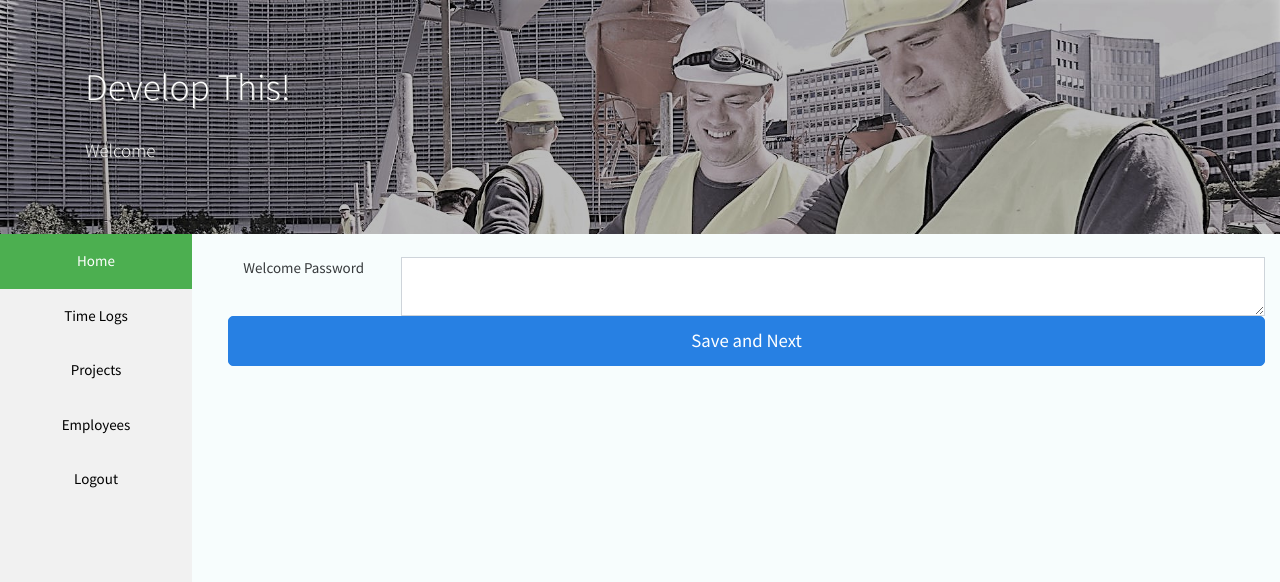
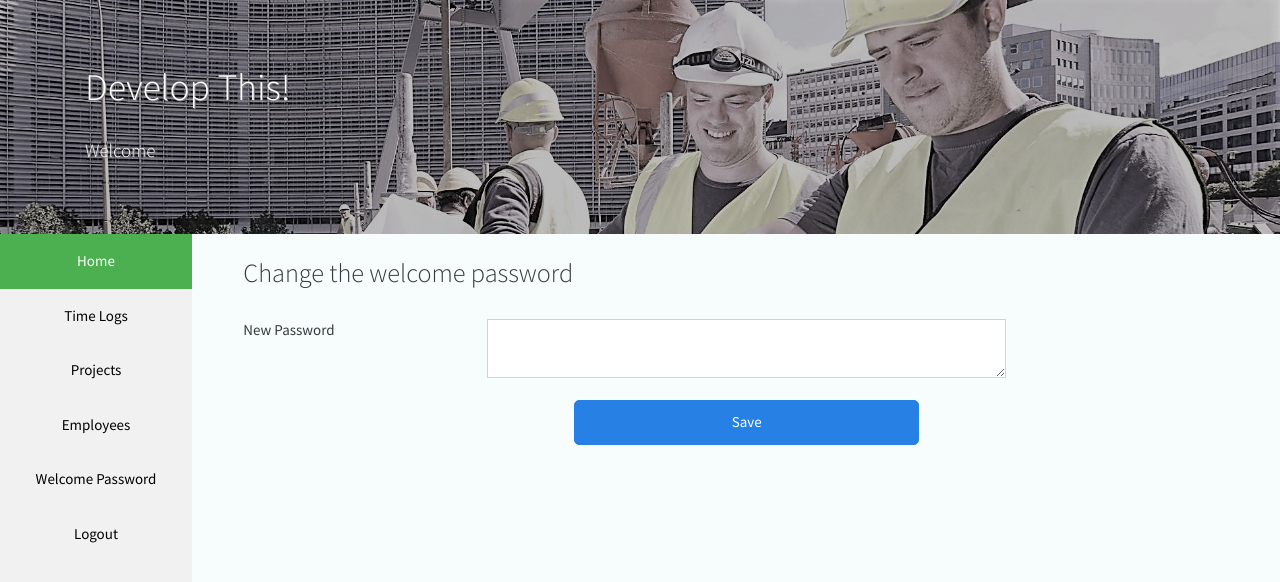
Before and after one commit to brendanoshea84/construction, a Flask app: page /welcome_password in a window 1280 px wide. Shown: the top 582 px of the page. Run offline with Flask 2, Linux system fonts and the light colour scheme; the visitor is signed in with stand-in values (Sample User, id 1); some libraries are stand-ins or nearby versions.

Commit message:
encryped welcome password and add change welcome password

```diff
--- a/app.py
+++ b/app.py
@@ -507,12 +507,12 @@ def delete_new(new_id):
 def welcome_password():
 
     if request.method == "POST":
-        post_data = request.form.to_dict()
-        post_data['welcome_password'] = bcrypt.hashpw(
+
+        new_password = bcrypt.hashpw(
                 request.form['welcome_password'].encode('utf-8'), bcrypt.gensalt())
 
         mongo.db.welcome_password.update_one({"_id": ObjectId("5e73560c1c9d440000ea42da")},
-        {'$set': {'welcome_password': post_data}}, upsert=True)
+        {'$set': {'welcome_password': new_password}}, upsert=False)
         return redirect(url_for('home'))
 
     return render_template("/main_extras/welcome_password.html", session=session)
--- a/templates/main.html
+++ b/templates/main.html
@@ -14,7 +14,8 @@
             <a class="active " href="{{url_for('home')}}" id="home_tab" href="#home">Home</a>
             <a class="" href="{{url_for('timelogs_info')}}" id="time_tab">Time Logs</a>
             <a class="" href="{{url_for('projects')}}" id="projects_tab">Projects</a>
-            <a class="" href="{{url_for('employees')}}" id="employees_tab">Employees</a>
+            <a class="" href="{{url_for('employees')}}" id="employees_tab">Employees</a> {% if session['admin'] %}
+            <a class="" href="{{url_for('welcome_password')}}" id="welcome_password_tab">Welcome Password</a> {% endif %}
             <a class="" href="{{url_for('logout')}}" id="employees_tab">Logout</a>
         </div>
     </div>
--- a/templates/main_extras/welcome_password.html
+++ b/templates/main_extras/welcome_password.html
@@ -1,10 +1,19 @@
 {% extends 'main.html' %}{% block main %}
+<div class="heading">
+    <div class="row ">
+        <h3 class="col">Change the welcome password</h3>
+    </div>
+</div>
+<br>
 <form id="personal_form" method="POST">
     <div class="form-group row">
-        <label for="welcome_password" class="col-sm-2 inline_form">Welcome Password</label>
-        <textarea type="text" class="form-control col-sm-10" id="welcome_password" name="welcome_password" maxlength="30" aria-describedby="first_name"></textarea>
+        <label for="welcome_password" class="col-sm-3 inline_form">New Password</label>
+        <textarea type="text" class="form-control col-sm-6" id="welcome_password" name="welcome_password" maxlength="30" aria-describedby="first_name"></textarea>
 
     </div>
-    <button type="submit" class="btn btn-primary btn_employees btn-lg btn-block">Save and Next</button>
+    <br>
+    <div class="row">
+        <button type="submit" class="btn btn-primary btn_employees col-4 float-left">Save</button>
+    </div>
 </form>
 {% endblock %}
```
